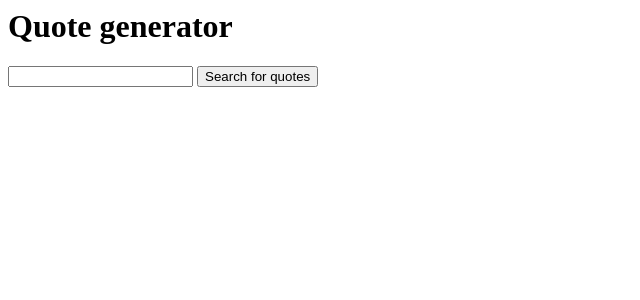
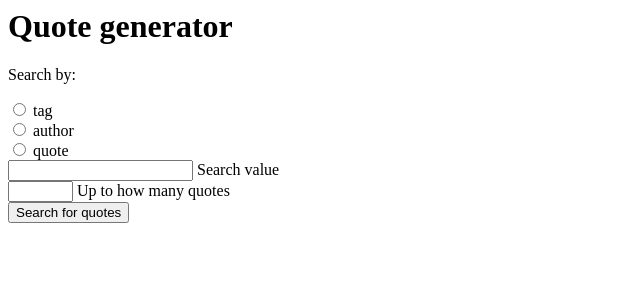
Before and after one commit to dreplogle/quotegenerator, a Django app: page /quotesearch/ in a window 1280 px wide. Shown: the top 300 px of the page, without its empty margins (0-640 px from the left). Run offline with Django 3.2, Linux system fonts and the light colour scheme; parts of the project's set-up code (start-up, migrations or seed data) failed here and were passed over.

Commit message:
Added search by tag, author, and quote. Also added limitations to how many quotes will be displayed at once, and randomized quotes that come out of the generator.

```diff
--- a/quotesearch/templates/quotesearch/index.html
+++ b/quotesearch/templates/quotesearch/index.html
@@ -22,6 +22,16 @@
 
 	<form action="{% url 'quotesearch:search' %}" method="post">
 		{% csrf_token %}
+		<p>Search by:</p>
+		<input type="radio" name="selection" id="1" value="stag" />
+		<label for="1">tag</label><br />
+		<input type="radio" name="selection" id="2" value="sauthor" />
+		<label for="2">author</label><br />
+		<input type="radio" name="selection" id="3" value="squote" />
+		<label for="3">quote</label><br />
 		<input type="text" name="svalue" value="{{ svalue }}">
+		<label for="svalue">Search value</label><br />
+		<input type="text" name="snum" value="{{ snum }}" size="5" maxlength="5">
+		<label for="snum">Up to how many quotes</label><br />
 		<input type="submit" value="Search for quotes">
 	</form>
--- a/quotesearch/templates/quotesearch/results.html
+++ b/quotesearch/templates/quotesearch/results.html
@@ -8,7 +8,7 @@
 {% if query_string %}
 	<p>Search results for <b>{{ query_string }}</b>:</p>
 	{% for entry in found_entries %}
-		<p>{{ entry.quote }} -- {{ entry.author }}</a></p>
+		<p>{{ entry.quote }} -- {{ entry.author }}	</p>
 	{% endfor %}
 {% endif %}
 <a href="{% url 'quotesearch:index' %}">More quotes?</a>
--- a/quotesearch/views.py
+++ b/quotesearch/views.py
@@ -1,10 +1,9 @@
 import re
-from django.shortcuts import get_object_or_404, render, render_to_response
+from django.shortcuts import get_object_or_404, render
 from django.http import HttpResponseRedirect
 from django.core.urlresolvers import reverse
 from django.views import generic
 from django.utils import timezone
-from django.core.context_processors import csrf
 from django.db.models import Q
 from django.template import RequestContext
 
@@ -43,22 +42,30 @@ class DetailView(generic.DetailView):
 
 
 def search(request):
-    #request.POST.get("svalue", "")
+    ''' Searches the quote database '''
     print("receive request for search view")
-    print("RECEIVE REQUEST pre 404 " + request.POST.get("svalue", ""))
+    print("RECEIVE REQUEST pre 404 " + request.POST['selection'])
 
     svalue = request.POST.get("svalue", "")
+    selection = request.POST['selection']
     found_entries = None
     if ('svalue' in request.POST) and request.POST['svalue'].strip():
         query_string = request.POST['svalue']
 
-        entry_query = get_query(query_string, ['author', 'quote', 'tag', 'id', ])
+        if (selection == "sauthor"):
+            entry_query = get_query(query_string, ['author', ])
+        elif (selection == "squote"):
+            entry_query = get_query(query_string, ['quote', ])
+        elif (selection == "stag"):
+            entry_query = get_query(query_string, ['tag', ])
+        else:
+            entry_query = get_query(query_string, ['author', 'quote', 'tag', 'id', ])
 
-        found_entries = Quote.objects.filter(entry_query).order_by('-id')
+        found_entries = Quote.objects.filter(entry_query).order_by('?')[:int(request.POST['snum'])]
 
-    return render_to_response('quotesearch/results.html',
-                          { 'query_string': query_string, 'found_entries': found_entries },
-                          context_instance=RequestContext(request))
+    return render(request, 'quotesearch/results.html',
+                          { 'query_string': query_string, 'found_entries': found_entries })
+
 
     #p = get_object_or_404(Quote, pk=request.POST['svalue'])
     #print("Got this: " + p.quote + " " + p.author + " " + p.tag + " " + str(p.id))
```
